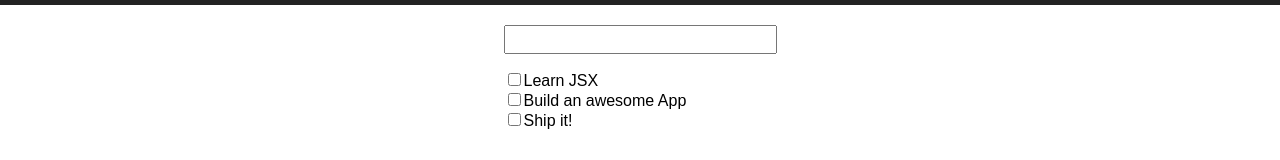
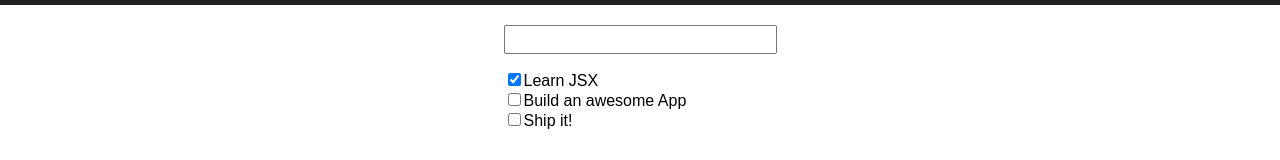
Before and after one commit to steffencrespo/to-do-with-react, a React (Create React App) app: page / in a window 1280 px wide. Shown: the part 185-345 px from the top of the page. Built offline with nearby package versions, Linux system fonts and the light colour scheme.

Commit message:
adds checked property to checkboxes so that they are rendered with the value of isComplete from app state

```diff
--- a/src/App.js
+++ b/src/App.js
@@ -7,7 +7,7 @@ class App extends Component {
     super();
     this.state = {
       todos: [
-        {id: 1, name: 'Learn JSX', isComplete: false},
+        {id: 1, name: 'Learn JSX', isComplete: true},
         {id: 2, name: 'Build an awesome App', isComplete: false},
         {id: 3, name: 'Ship it!', isComplete: false},
       ]
@@ -27,7 +27,9 @@ class App extends Component {
           <div className="Todo-List">
             <ul>
               {this.state.todos.map(todo =>
-                <li><input type="checkbox"/>{todo.name}</li>)}
+                <li key={todo.id}>
+                  <input type="checkbox" checked={todo.isComplete}/>{todo.name}
+                </li>)}
             </ul>
           </div>
         </div>
```
